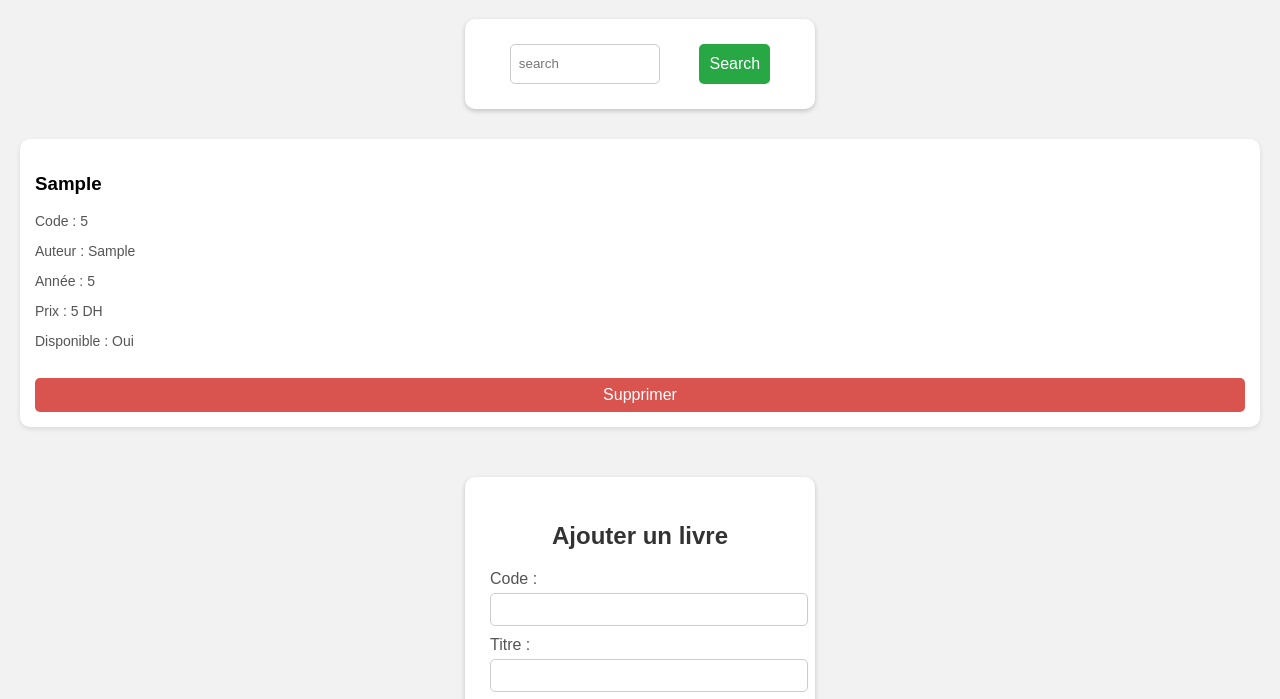
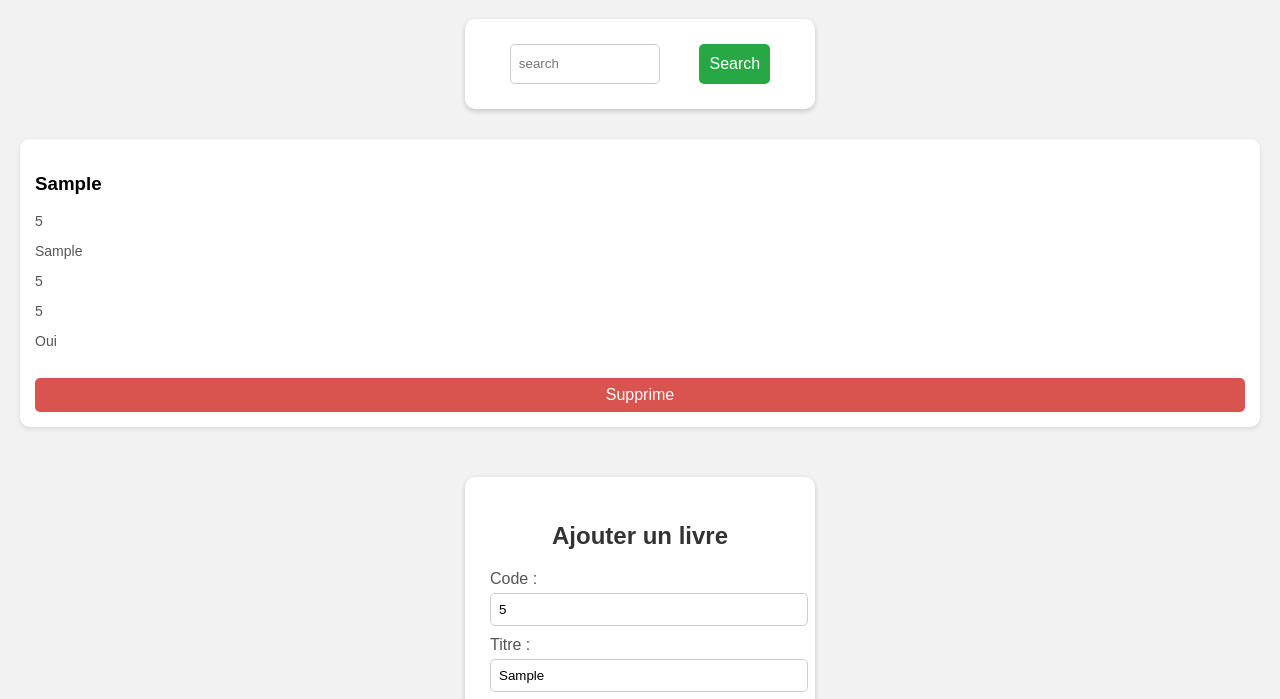
Before and after one commit to MarwanBouhamid07/Decompteur-de-competences-Solicode, a plain HTML site: page Bibliothèque en ligne/Prototype et Realisation/Prototype/catalogue.html in a window 1280 px wide. Both pictures are taken after typing "5", "Sample", "Sample", "5", "5" into the empty fields and a click on the button "Ajouter le livre". Shown: the part 81-780 px from the top of the page. Drawn offline with Linux system fonts and the light colour scheme.

Commit message:
prototype et realsition

```diff
--- a/Bibliothèque en ligne/Prototype et Realisation/Prototype/scripte.js
+++ b/Bibliothèque en ligne/Prototype et Realisation/Prototype/scripte.js
@@ -1,56 +1,60 @@
-let livres = [];
+let livres = []
 
-let btnAjouter = document.getElementById("ajoute-livre");
+
+
 let catalogue = document.getElementById("catalogue");
-let searchInput = document.getElementById("search");
+let btnAjoute = document.getElementById("ajoute-livre");
+let btnSearch = document.getElementById("btnSearch")
+let Search = document.getElementById("search")
 
-function afficherLivres(filtre = "") {
+function affichier(filter = ''){
   catalogue.innerHTML = "";
 
-  let livresFiltres = livres.filter(livre =>
-    livre.titre.toLowerCase().includes(filtre.toLowerCase())
-  );
 
-  livresFiltres.forEach((livre, index) => {
-    let div = document.createElement("div");
-    div.className = "carte";
+ let filters = livres.filter((book)=>
+    book.titre.toLowerCase().includes(filter.toLowerCase())
+ || book.auteur.toLowerCase().includes(filter.toLowerCase())
 
-    div.innerHTML = `
-      <h3>${livre.titre}</h3>
-      <p>Code : ${livre.code}</p>
-      <p>Auteur : ${livre.auteur}</p>
-      <p>Année : ${livre.annee}</p>
-      <p>Prix : ${livre.prix} DH</p>
-      <p>Disponible : ${livre.disponible ? "Oui" : "Non"}</p>
-      <button class="supprime">Supprimer</button>
-    `;
+  )
 
-    div.querySelector(".supprime").addEventListener("click", function () {
-      livres.splice(index, 1);
-      afficherLivres(searchInput.value);
-    });
+  filters.forEach(function(book,index){
+        let div = document.createElement("div")
+        div.className = "carte"
 
-    catalogue.appendChild(div);
-  });
+        div.innerHTML = `
+        <h3>${book.titre}</h3>
+        <p>${book.code}</p>
+        <p>${book.auteur}</p>
+        <p>${book.annee}</p>
+        <p>${book.prix}</p>
+        <p>${book.disponible ?"Oui" : "Non" }</p>
+        <button class="remove">Supprime</button>
+        `
+
+        div.querySelector(".remove").addEventListener("click", () => {
+            livres.splice(index, 1);
+            affichier(Search.value);
+          })
+
+        catalogue.appendChild(div)
+  })
 }
 
-btnAjouter.addEventListener("click", function () {
-  let code = Number(document.getElementById("code").value);
-  let titre = document.getElementById("titre").value;
-  let auteur = document.getElementById("auteur").value;
-  let annee = Number(document.getElementById("annee").value);
-  let prix = Number(document.getElementById("prix").value);
+btnAjoute.addEventListener("click",function(){
+  let code = document.getElementById("code").value
+  let titre = document.getElementById("titre").value
+  let auteur = document.getElementById("auteur").value
+  let annee = document.getElementById("annee").value
+  let prix = document.getElementById("prix").value
   let disponible = document.getElementById("disponible").value === "true";
 
-  let nouveauLivre = { code, titre, auteur, annee, prix, disponible };
+  let newbook = {code,titre,auteur,annee,prix,disponible}
 
-  livres.push(nouveauLivre);
-  afficherLivres();
-  document.getElementById("form-ajout").reset();
-});
+  livres.push(newbook);
+  affichier()
 
+})
 
-let btnSearch = document.getElementById("btnSearch")
-btnSearch.addEventListener("click", function () {
-  afficherLivres(searchInput.value);
-});
+Search.addEventListener("input",function(){
+  affichier(Search.value)
+})
```
Also changed, not shown: Bibliothèque en ligne/Prototype et Realisation/Prototype/catalogue.html (+0 -1 lines), Bibliothèque en ligne/Prototype et Realisation/Realisation/scripte.js (+6 -2 lines).
